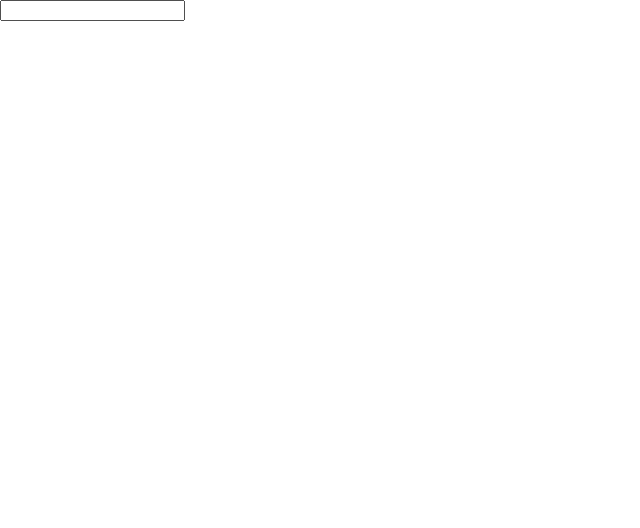
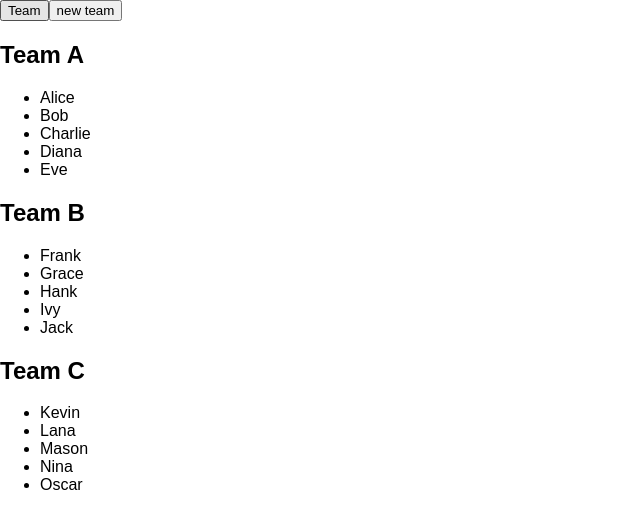
Before and after one commit to FrancoisMartinez/Team-10-SOEN341_Project_F24, a React (Vite) app in the folder FrontEnd/: page /instructorDashboard in a window 1280 px wide. Shown: the top 528 px of the page, without its empty margins (0-640 px from the left). Built offline with nearby package versions, Linux system fonts and the light colour scheme.

Commit message:
added student and teams display

```diff
--- /dev/null
+++ b/FrontEnd/src/components/InstructorDashboardStudents.jsx
@@ -0,0 +1,16 @@
+import React from "react";
+
+function InstructorDashboardStudents({ students }) {
+
+    return (
+        <ul>
+            {students.map((student, index) =>
+            <li key={index}>
+                <h3>{student.name}</h3>
+                <p>{student.team}</p>
+            </li> )}
+        </ul>
+    )
+}
+
+export default InstructorDashboardStudents;
--- /dev/null
+++ b/FrontEnd/src/components/InstructorDashboardTeams.jsx
@@ -0,0 +1,22 @@
+import React from "react";
+
+function InstructorDashboardTeams({ teams }) {
+
+    return (
+        <div>
+            {teams.map((team, index) =>
+
+                <div key={index}>
+                    <h2>{team.teamName}</h2>
+                    <ul>
+                        {team.members.map((member, jndex) =>
+                            <li key={jndex}>{member.name}</li>
+                        )}
+                    </ul>
+                </div>
+            )}
+        </div>
+    )
+}
+
+export default InstructorDashboardTeams;
--- a/FrontEnd/src/pages/InstructorDashboard.jsx
+++ b/FrontEnd/src/pages/InstructorDashboard.jsx
@@ -1,7 +1,11 @@
 import React, {useContext, useState} from 'react';
+import { useNavigate } from 'react-router-dom';
 import { GlobalContext } from "../GlobalStateProvider.jsx";
+import InstructorDashboardTeams from "../components/InstructorDashboardTeams.jsx";
+import Header from "../components/Header.jsx";
+import InstructorDashboardStudents from "../components/InstructorDashboardStudents.jsx";
 
-
+//fake team example
 const teams = [
     {
         teamName: "Team A",
@@ -35,18 +39,39 @@ const teams = [
     }
 ];
 
+const students = [
+    { name: "Alice", team: "Team A" },
+    { name: "Bob", team: "Team B" },
+    { name: "Charlie", team: "Team A" },
+    { name: "Diana", team: "Team C" },
+    { name: "Eve", team: "Team B" },
+    { name: "Frank", team: "Team A" },
+    { name: "Grace", team: "Team C" },
+    { name: "Hank", team: "Team B" },
+    { name: "Ivy", team: "Team C" },
+    { name: "Jack", team: "Team A" }
+];
+
 function InstructorDashboard() {
     const { state, dispatch } = useContext(GlobalContext);
-
-    const { team, setTeam } = useState('')
+    const navigate = useNavigate();
+    const  [teamSearch, setTeamSearch]  = useState('');
+    const  [view, setView] = useState('Team');
 
     return (
         <>
             {state.user && <p>Welcome {state.user.email}</p>}
 
-            <input type="text" value={team} onChange={(e) => setTeam(e.target.value) }/>
 
-            <p>{name}</p>
+            {/*<input type="text" value={teamSearch} onChange={(e) => setTeamSearch(e.target.value)} placeholder={'Search a Team or a Student'}/>*/}
+
+            <button onClick={() => setView(view === 'Team' ? 'Student' : 'Team')}>{view}</button>
+
+            <button onClick={() => navigate('/')}>new team</button>
+
+            <div>
+                {view === 'Team' ? <InstructorDashboardTeams teams={teams}/> : <InstructorDashboardStudents students={students}/>}
+            </div>
         </>
 
     )
```
